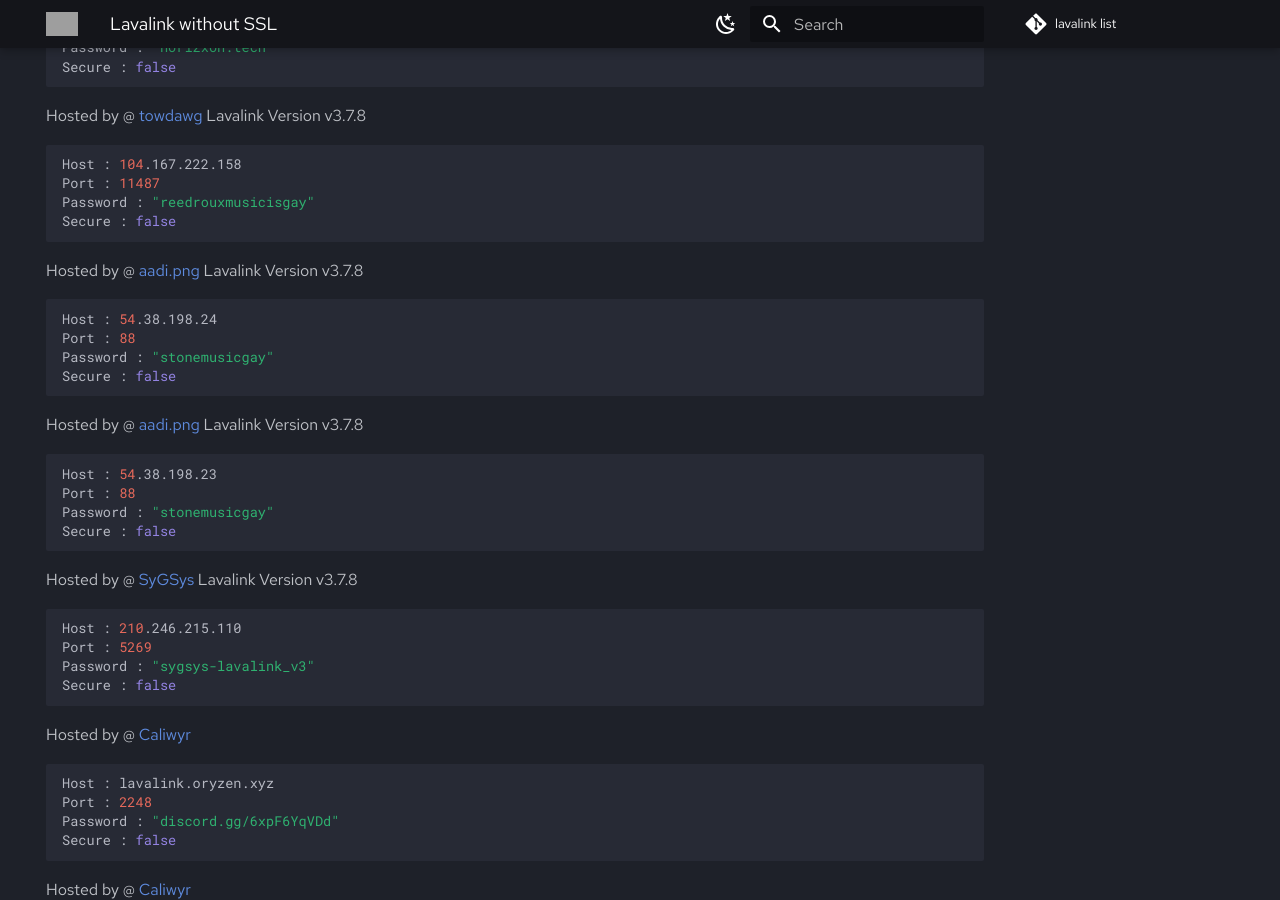
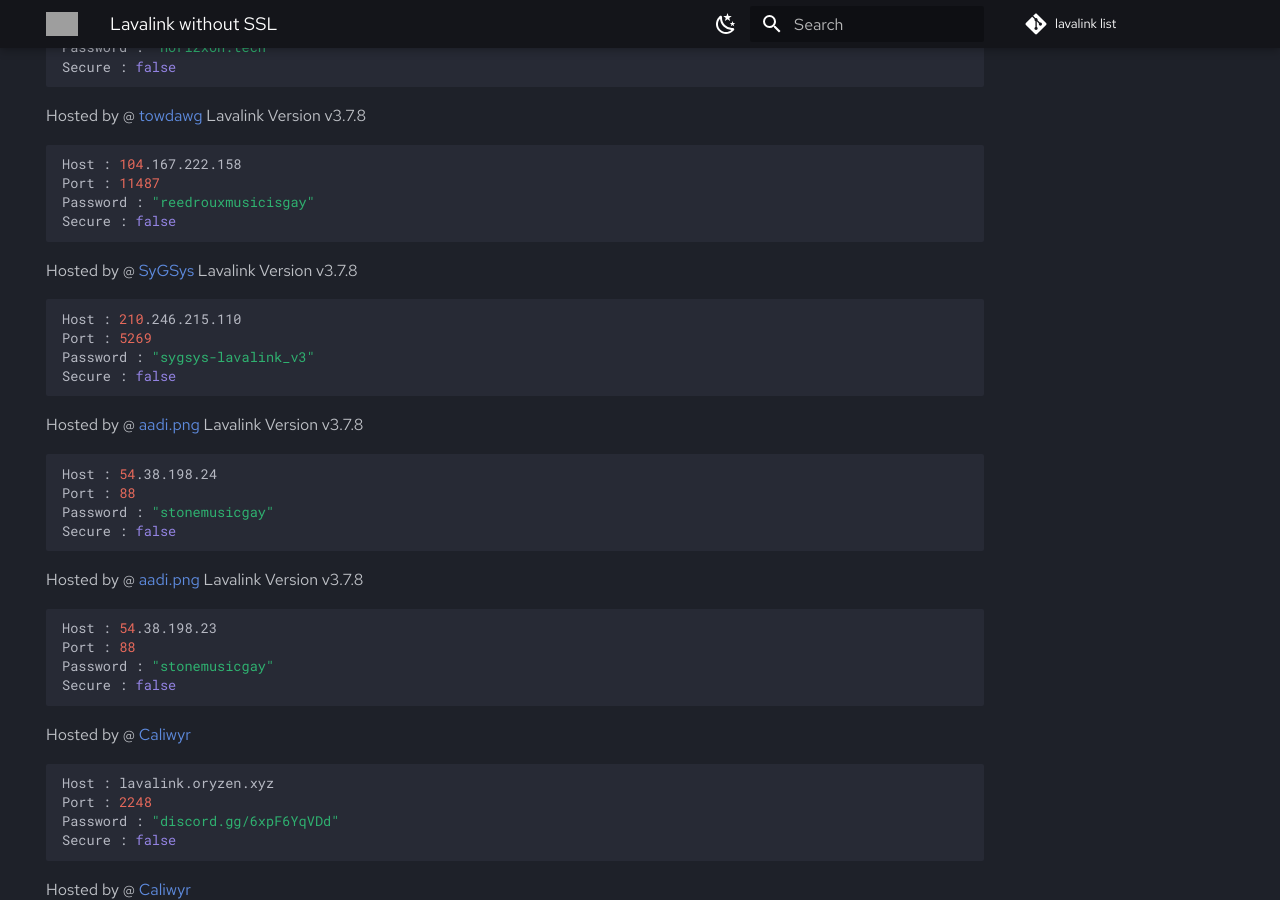
Before and after one commit to DarrenOfficial/lavalink-list, an MkDocs documentation site: the page built from docs/NoSSL/lavalink-without-ssl.md, in a window 1280 px wide and 900 px high, scrolled down 460 px. Built offline with MkDocs 1.6.1 and Material for MkDocs 9.7.7, drawn with Linux system fonts in a browser that asks for light colours; comment, search, counter and statistics services are not loaded; part of the change alters nothing that is shown; grey boxes are pictures that could not be loaded.

Commit message:
Update lavalink-without-ssl.md (#359)
Update my lavalink :DDD

````diff
--- a/docs/NoSSL/lavalink-without-ssl.md
+++ b/docs/NoSSL/lavalink-without-ssl.md
@@ -32,6 +32,14 @@ Password : "reedrouxmusicisgay"
 Secure : false
 ```
 
+Hosted by @ [SyGSys](https://discord.gg/QZkMDhagan) Lavalink Version v3.7.8
+```bash
+Host : 210.246.215.110
+Port : 5269
+Password : "sygsys-lavalink_v3"
+Secure : false
+```
+
 Hosted by @ [aadi.png](https://discord.gg/stonemusic) Lavalink Version v3.7.8
 ```bash
 Host : 54.38.198.24
@@ -45,14 +53,6 @@ Hosted by @ [aadi.png](https://discord.gg/stonemusic) Lavalink Version v3.7.8
 Host : 54.38.198.23
 Port : 88
 Password : "stonemusicgay"
-Secure : false
-```
-
-Hosted by @ [SyGSys](https://discord.gg/QZkMDhagan) Lavalink Version v3.7.8
-```bash
-Host : 210.246.215.110
-Port : 5269
-Password : "sygsys-lavalink_v3"
 Secure : false
 ```
 
````
